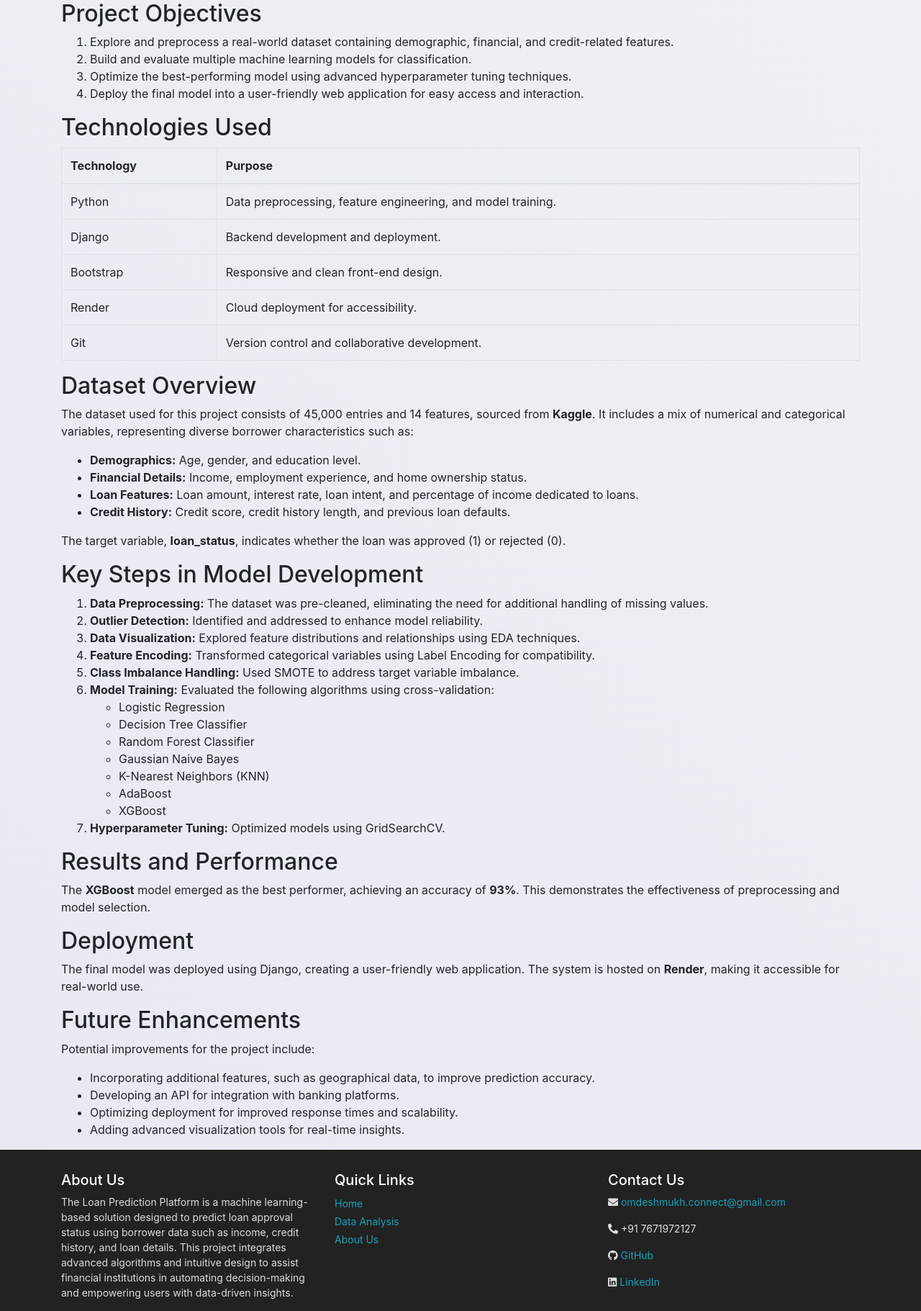
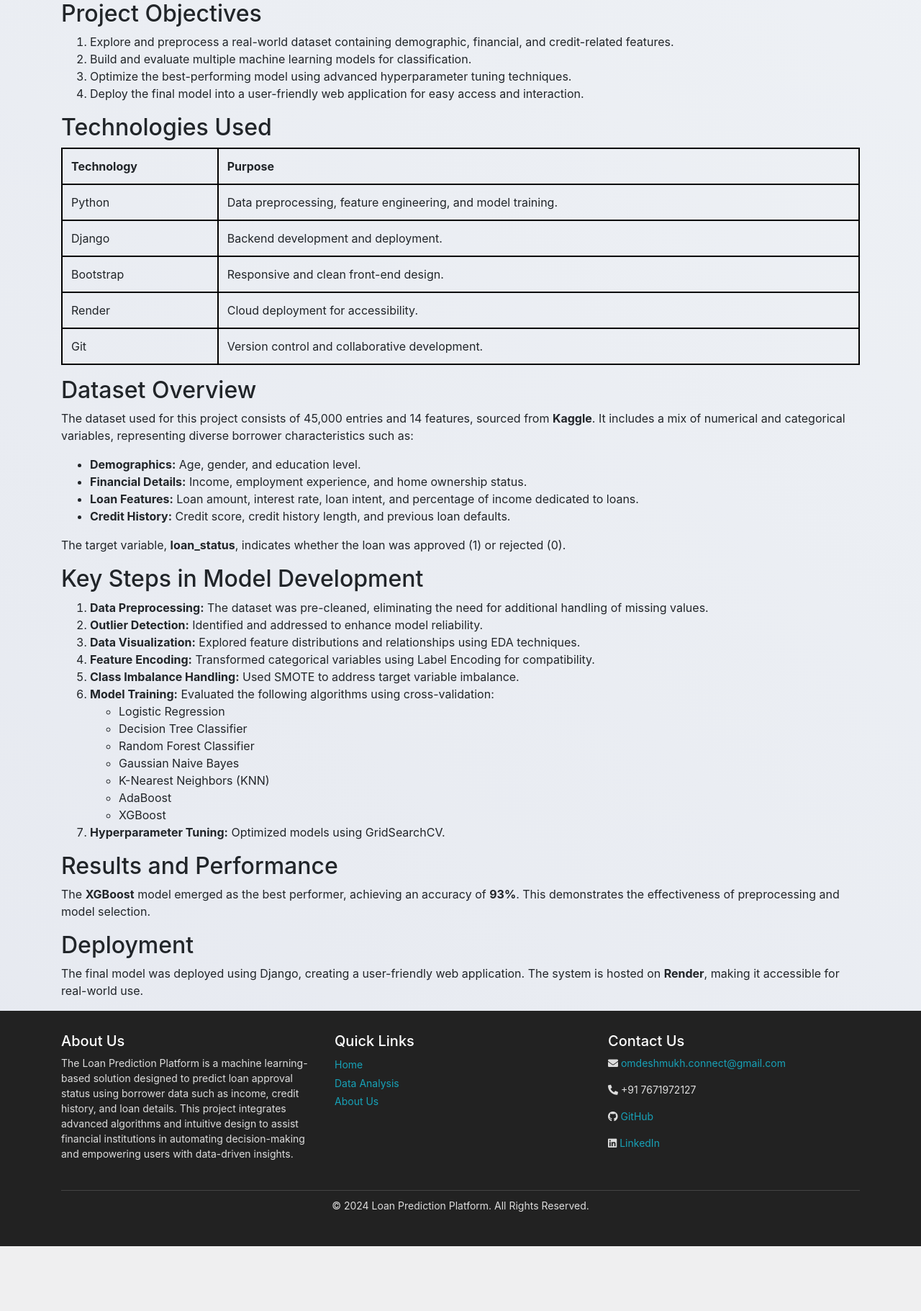
Before and after one commit to OMDeshmukh317/LoanDeployment, a Django app: page /about in a window 1280 px wide. Shown: the part 240-2061 px from the top of the page at 72% size. After the commit the page ends 1971 px from the top, so only its background shows below. Run offline with Django 5.2, Linux system fonts and the light colour scheme; parts of the project's set-up code (start-up, migrations or seed data) failed here and were passed over.

Commit message:
Update about.html

```diff
--- a/templates/about.html
+++ b/templates/about.html
@@ -25,36 +25,38 @@
         </ol>
 
         <h2>Technologies Used</h2>
-        <table class="table table-bordered">
+
+        <table class="table table-bordered" style="border: 2px solid black; border-collapse: collapse;">
     <thead>
-                <tr>
-                    <th>Technology</th>
-                    <th>Purpose</th>
+        <tr style="border: 2px solid black;">
+            <th style="border: 2px solid black;">Technology</th>
+            <th style="border: 2px solid black;">Purpose</th>
         </tr>
     </thead>
     <tbody>
-                <tr>
-                    <td>Python</td>
-                    <td>Data preprocessing, feature engineering, and model training.</td>
+        <tr style="border: 2px solid black;">
+            <td style="border: 2px solid black;">Python</td>
+            <td style="border: 2px solid black;">Data preprocessing, feature engineering, and model training.</td>
         </tr>
-                <tr>
-                    <td>Django</td>
-                    <td>Backend development and deployment.</td>
+        <tr style="border: 2px solid black;">
+            <td style="border: 2px solid black;">Django</td>
+            <td style="border: 2px solid black;">Backend development and deployment.</td>
         </tr>
-                <tr>
-                    <td>Bootstrap</td>
-                    <td>Responsive and clean front-end design.</td>
+        <tr style="border: 2px solid black;">
+            <td style="border: 2px solid black;">Bootstrap</td>
+            <td style="border: 2px solid black;">Responsive and clean front-end design.</td>
         </tr>
-                <tr>
-                    <td>Render</td>
-                    <td>Cloud deployment for accessibility.</td>
+        <tr style="border: 2px solid black;">
+            <td style="border: 2px solid black;">Render</td>
+            <td style="border: 2px solid black;">Cloud deployment for accessibility.</td>
         </tr>
-                <tr>
-                    <td>Git</td>
-                    <td>Version control and collaborative development.</td>
+        <tr style="border: 2px solid black;">
+            <td style="border: 2px solid black;">Git</td>
+            <td style="border: 2px solid black;">Version control and collaborative development.</td>
         </tr>
     </tbody>
 </table>
+
 
         <h2>Dataset Overview</h2>
         <p>
@@ -104,14 +106,7 @@
             making it accessible for real-world use.
         </p>
 
-        <h2>Future Enhancements</h2>
-        <p>Potential improvements for the project include:</p>
-        <ul>
-            <li>Incorporating additional features, such as geographical data, to improve prediction accuracy.</li>
-            <li>Developing an API for integration with banking platforms.</li>
-            <li>Optimizing deployment for improved response times and scalability.</li>
-            <li>Adding advanced visualization tools for real-time insights.</li>
-        </ul>
+
     </div>
 </div>
 {% endblock body %}
```
Lines whose indentation alone changed are shown as unchanged.
